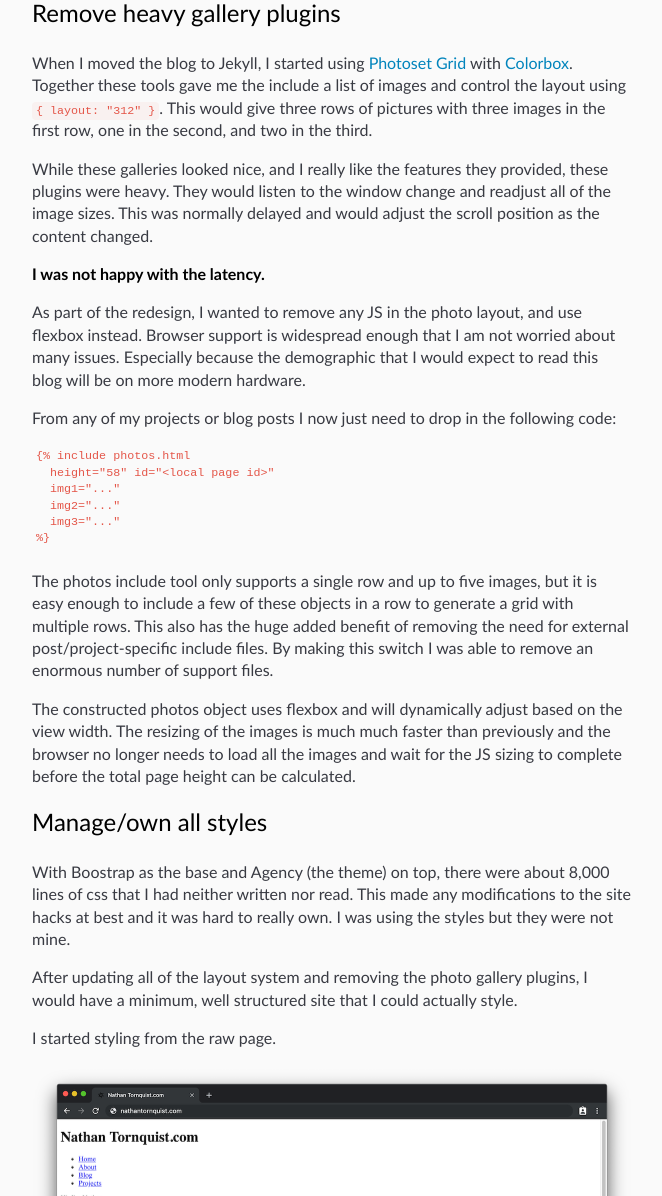
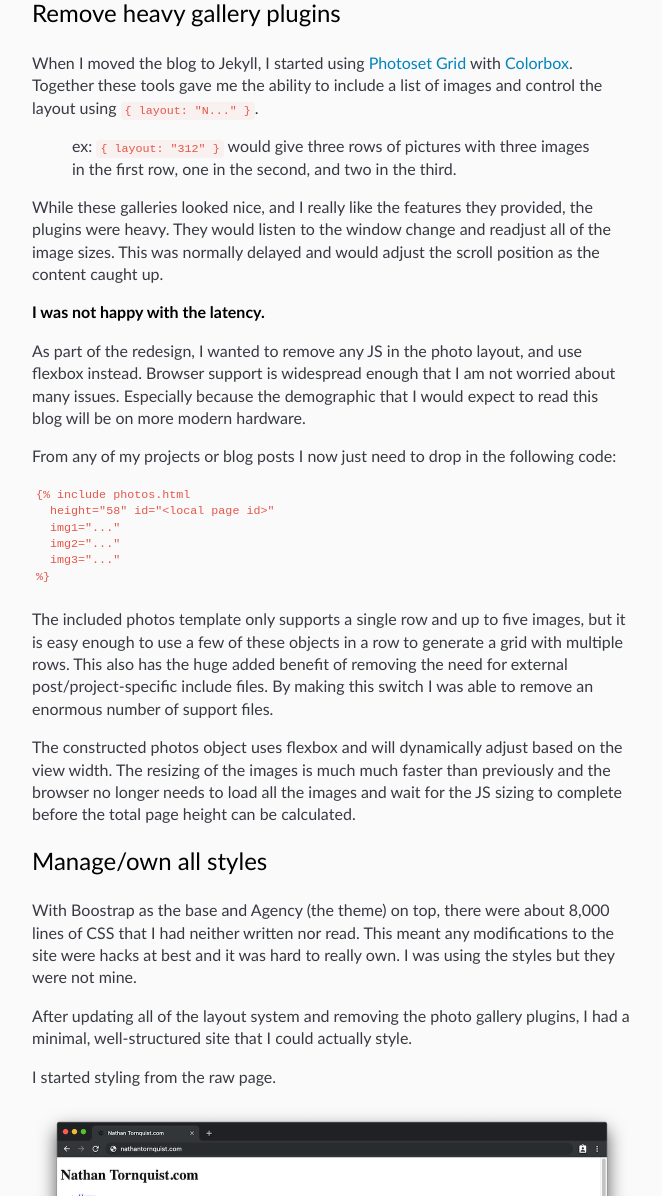
Before and after one commit to Tornquist/tornquist.github.io, a Jekyll site: the page built from _posts/2019-08-28-2019-site-refresh.md, in a window 1280 px wide and 1400 px high, scrolled down 4612 px. Shown: the part 204-1400 px from the top of the window, without its empty margins (308-970 px from the left). Built offline with Jekyll 4.4.1, drawn with Linux system fonts in a browser that asks for light colours; some of the changed text lies outside the part shown.

Commit message:
Edit 2019 refresh post

````diff
--- a/_posts/2019-08-28-2019-site-refresh.md
+++ b/_posts/2019-08-28-2019-site-refresh.md
@@ -8,7 +8,7 @@ custom_css:
 ---
 
 I registered *NathanTornquist.com* on Christmas Eve in 2009. Since that first
-site was created this domain has gone through 4 major redesigns eventually landing
+site was created, this domain has gone through 4 major redesigns eventually landing
 on a static website built with Jekyll.
 
 Well before *NathanTornquist.com* was registered, I had my first website back in
@@ -135,14 +135,16 @@ shares.
 ## Remove heavy gallery plugins
 
 When I moved the blog to Jekyll, I started using [Photoset Grid][1] with
-[Colorbox][2]. Together these tools gave me the include a list of images and
-control the layout using `{ layout: "312" }`. This would give three rows of pictures
-with three images in the first row, one in the second, and two in the third.
+[Colorbox][2]. Together these tools gave me the ability to include a list of
+images and control the layout using `{ layout: "N..." }`.
+
+> ex: `{ layout: "312" }` would give three rows of pictures with three images in
+> the first row, one in the second, and two in the third.
 
 While these galleries looked nice, and I really like the features they provided,
-these plugins were heavy. They would listen to the window change and readjust all of
+the plugins were heavy. They would listen to the window change and readjust all of
 the image sizes. This was normally delayed and would adjust the scroll position
-as the content changed.
+as the content caught up.
 
 **I was not happy with the latency.**
 
@@ -162,8 +164,8 @@ From any of my projects or blog posts I now just need to drop in the following c
 %}{% endraw %}
 ```
 
-The photos include tool only supports a single row and up to five images, but it
-is easy enough to include a few of these objects in a row to generate a grid
+The included photos template only supports a single row and up to five images, but it
+is easy enough to use a few of these objects in a row to generate a grid
 with multiple rows. This also has the huge added benefit of removing the need
 for external post/project-specific include files. By making this switch I was
 able to remove an enormous number of support files.
@@ -176,19 +178,19 @@ complete before the total page height can be calculated.
 ## Manage/own all styles
 
 With Boostrap as the base and Agency (the theme) on top, there were about 8,000
-lines of css that I had neither written nor read. This made any modifications to
-the site hacks at best and it was hard to really own. I was using the styles
+lines of CSS that I had neither written nor read. This meant any modifications to
+the site were hacks at best and it was hard to really own. I was using the styles
 but they were not mine.
 
 After updating all of the layout system and removing the photo gallery plugins,
-I would have a minimum, well structured site that I could actually style.
+I had a minimal, well-structured site that I could actually style.
 
 I started styling from the raw page.
 
 {% include photo.html alt="No CSS" img="/assets/2019/08/no_css_small.png" %}
 
-The other benefit of well structured HTML is that the browser can infer a lot
-of base styles *that are actually good*. I'm happy knowing that if the css fails,
+The other benefit of well-structured HTML is that the browser can infer a lot
+of base styles *that are actually good*. I'm happy knowing that if the CSS fails,
 the core content of my website is still easy to navigate and consume.
 
 In the end I have:
@@ -246,14 +248,14 @@ Despite being heavy, the ability to click an image and view a gallery is very ni
 I would like to rebuild that in dedicated pages that allow easier viewing of large
 pictures.
 
-This isn't a regression, but with the focus on speed, the size of my images is
-a pretty big disconnect. I do not have any build scripts or compression being
-applied, and the images that I'm loading for the posts are full-size. They're
+Though not a regression, the size of my images is a pretty big disconnect with
+the focus on speed and succinctness. I do not have any build scripts or compression
+being applied, and the images that I'm loading for the posts are full-size. They're
 far bigger files than I need to be loading.
 
-I am waiting to remove the large images, and instead would rather have a build
-script that scales the images down as I include new gallery links to the larger
-files.
+I am waiting to remove the large images. I would like to write a build
+script that scales the images down at the same time that I'm reintroducing gallery
+support.
 
 I also need to go ahead and build a custom analytics solution for this site.
 
````
Also changed, not shown: other parts of _posts/2019-08-28-2019-site-refresh.md (+6 -6 lines).
